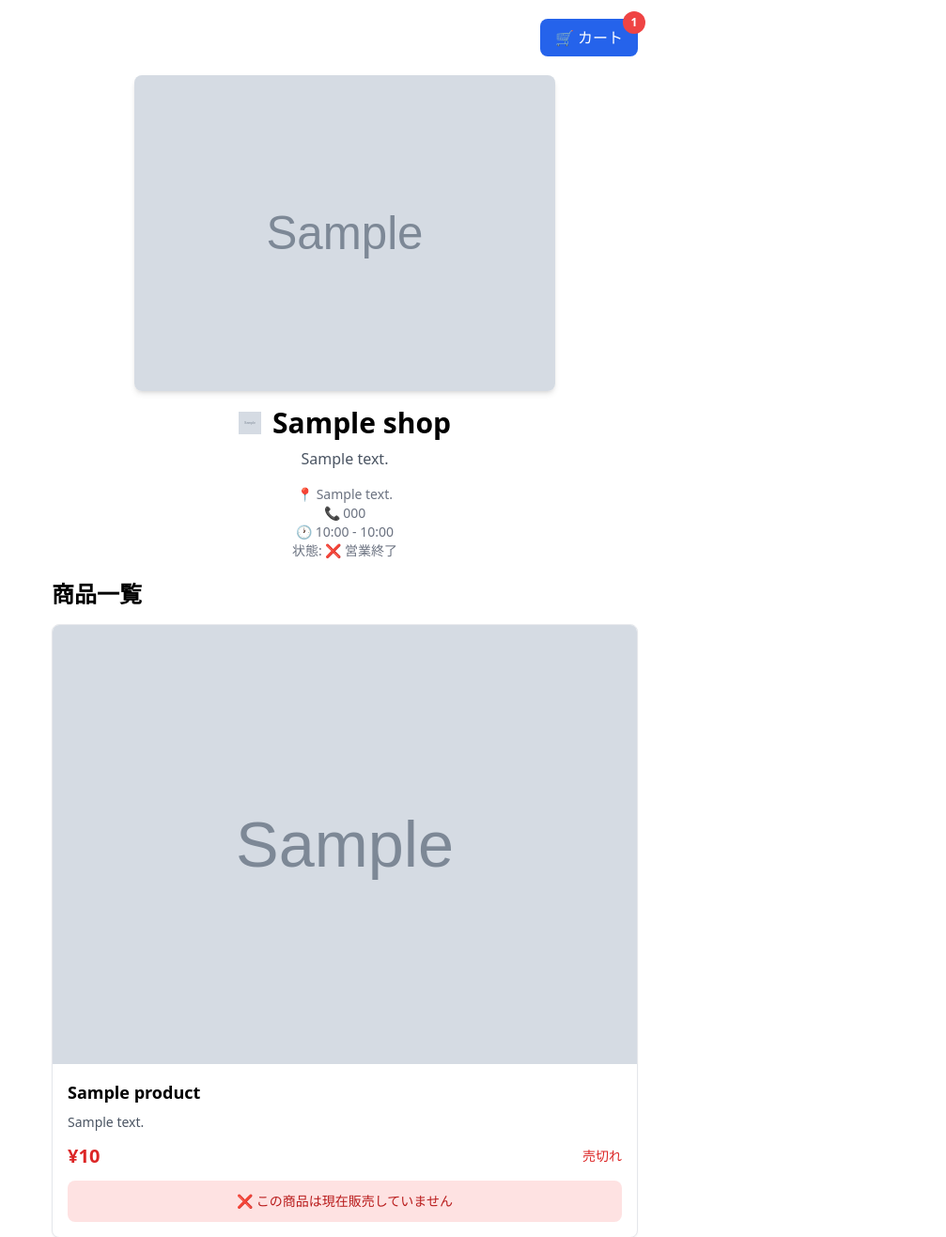
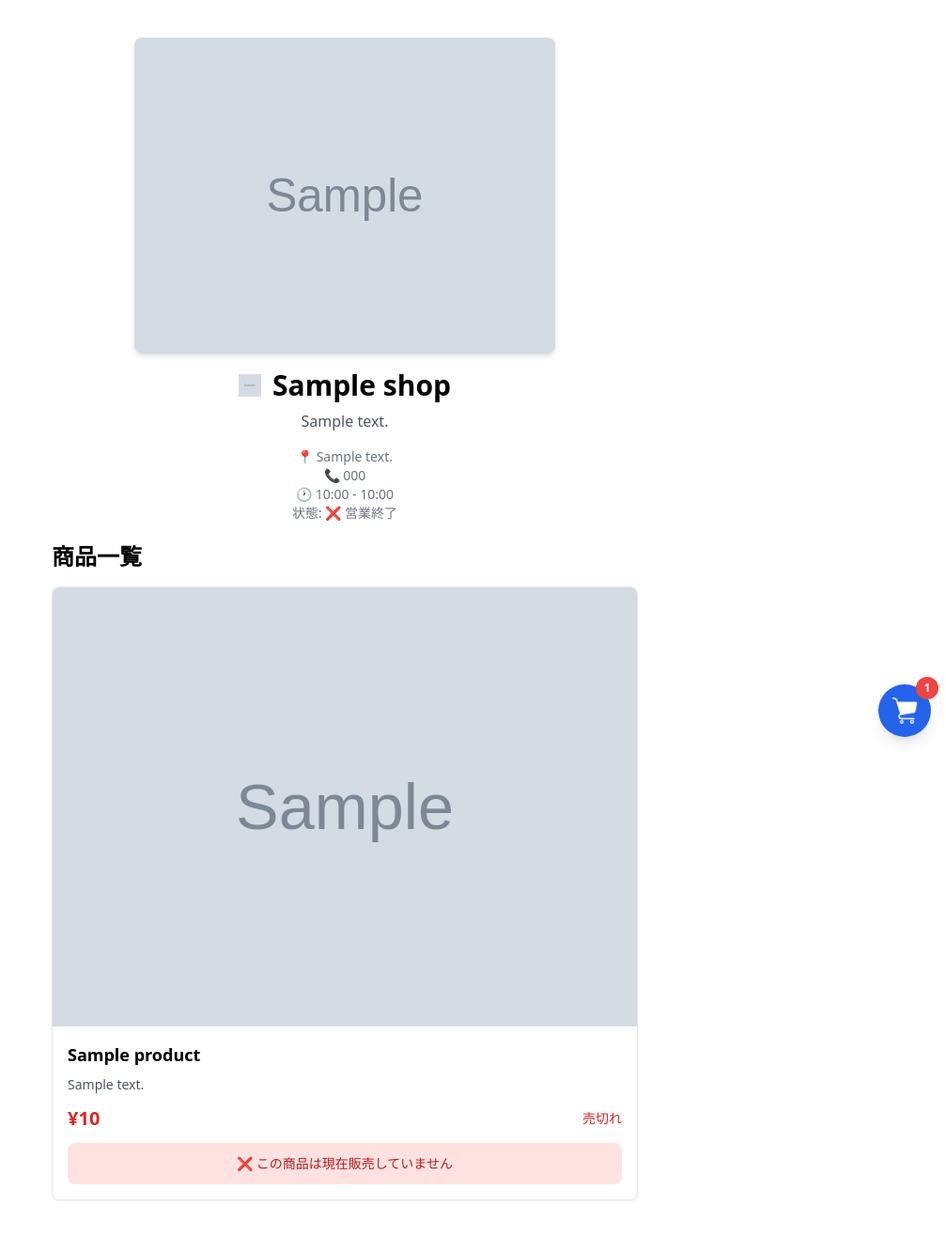
Before and after one commit to masamichi101/coffee-order-line, a Django app: template line/templates/line/product.html in a window 1280 px wide. Shown: the top 1316 px of the page at 94% size, without its empty margins (273-1280 px from the left). After the commit the page ends 1277 px from the top, so only its background shows below. Run offline with Django 3.2, Linux system fonts and the light colour scheme; the template is opened without the code that fills it: most values are stand-ins (such as "Sample title", 1, 10 or a date in 2020); grey boxes marked "Sample" are stand-in pictures; some libraries are stand-ins or nearby versions.

Commit message:
remove emoji３

```diff
--- a/line/templates/line/base.html
+++ b/line/templates/line/base.html
@@ -10,6 +10,47 @@
       type="text/css"
       href="{% static 'css/style.min.css' %}"
     />
+    <style>
+      /* フローティングカートのフォールバックスタイル（Tailwind未適用時でも表示） */
+      .floating-cart {
+        position: fixed;
+        bottom: 16px;
+        right: 16px;
+        z-index: 40;
+        width: 56px;
+        height: 56px;
+        border-radius: 9999px;
+        display: flex;
+        align-items: center;
+        justify-content: center;
+        background: #2563eb;
+        color: #fff;
+        box-shadow: 0 10px 15px -3px rgba(0,0,0,.1), 0 4px 6px -2px rgba(0,0,0,.05);
+      }
+      .floating-cart:hover { background: #1d4ed8; }
+      .floating-cart { position: fixed; }
+      .floating-cart .badge {
+        position: absolute;
+        top: -8px;
+        right: -8px;
+        background: #ef4444;
+        color: #fff;
+        font-size: 12px;
+        border-radius: 9999px;
+        width: 24px;
+        height: 24px;
+        display: flex;
+        align-items: center;
+        justify-content: center;
+        font-weight: 700;
+      }
+      .floating-cart img.cart-icon {
+        width: 28px;
+        height: 28px;
+        object-fit: contain;
+        display: block;
+      }
+    </style>
     <title>注文システム</title>
   </head>
 
@@ -18,6 +59,15 @@
     <main class="container mx-auto max-w-screen-sm px-2 py-5">
       {% block content %} {% endblock %}
     </main>
+
+    <!-- 共通フローティング カートボタン -->
+    <a href="{% url 'line:cart' %}{% if line_id %}?line_id={{ line_id }}{% endif %}"
+       class="cart-link floating-cart">
+      <img src="{% static 'img/cart.png' %}" alt="Cart" class="cart-icon" />
+      {% if cart and cart.item_count %}
+      <span class="badge">{{ cart.item_count }}</span>
+      {% endif %}
+    </a>
 
     <script
       charset="utf-8"
--- a/line/templates/line/product.html
+++ b/line/templates/line/product.html
@@ -8,16 +8,7 @@
 
 
     <!-- カートアイコン -->
-    {% if cart %}
-    <a href="{% url 'line:cart' %}?line_id={{ line_id }}" class="relative bg-blue-600 text-white px-4 py-2 rounded-lg hover:bg-blue-700 transition-colors">
-      🛒 カート
-      {% if cart.item_count > 0 %}
-      <span class="absolute -top-2 -right-2 bg-red-500 text-white text-xs rounded-full h-6 w-6 flex items-center justify-center font-bold">
-        {{ cart.item_count }}
-      </span>
-      {% endif %}
-    </a>
-    {% endif %}
+    <!-- フローティングに統一したため、ここは撤去 -->
   </div>
 </div>
 
--- a/static/js/line-auth.js
+++ b/static/js/line-auth.js
@@ -94,6 +94,7 @@ class LineAuth {
     links.forEach((link) => {
       this.addLineIdToElement(link, '/line/cart/');
     });
+    // バッジ初期化（cart-link 内の badge があれば維持）
   }
 
   // 注文履歴リンクを更新
```
Also changed, not shown: static/img/cart.png (added).
